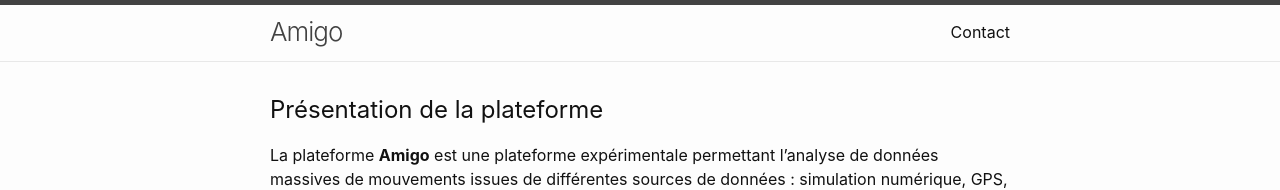
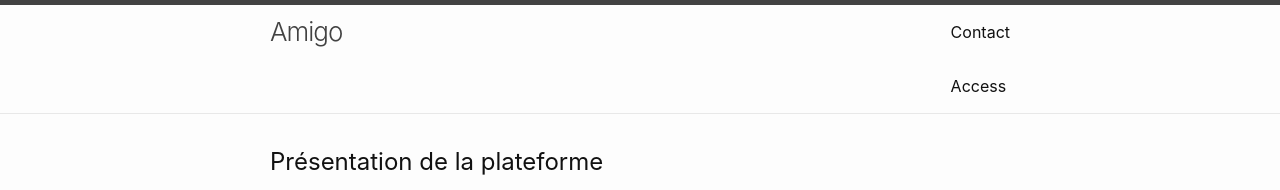
Before and after one commit to AmigoCap/amigocap.github.io, a plain HTML site: page index.html in a window 1280 px wide. Shown: the top 190 px of the page. Drawn offline with Linux system fonts and the light colour scheme.

Commit message:
Update index.html

```diff
--- a/index.html
+++ b/index.html
@@ -29,6 +29,7 @@
         </label>
 
         <div class="trigger"><a class="page-link" href="/contact/">Contact</a></div>
+	<div class="trigger"><a class="page-link" href="/access/">Access</a></div>
       </nav></div>
 </header>
 <main class="page-content" aria-label="Content">
```
